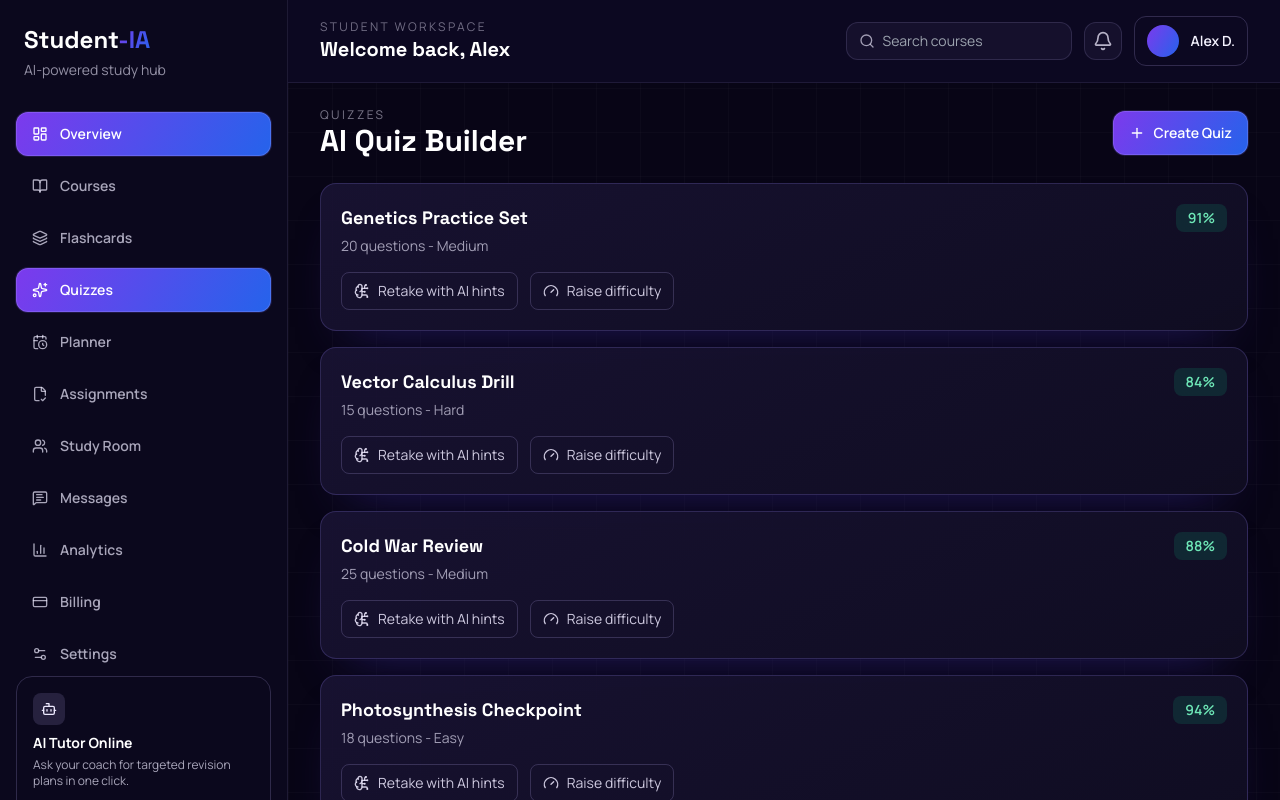
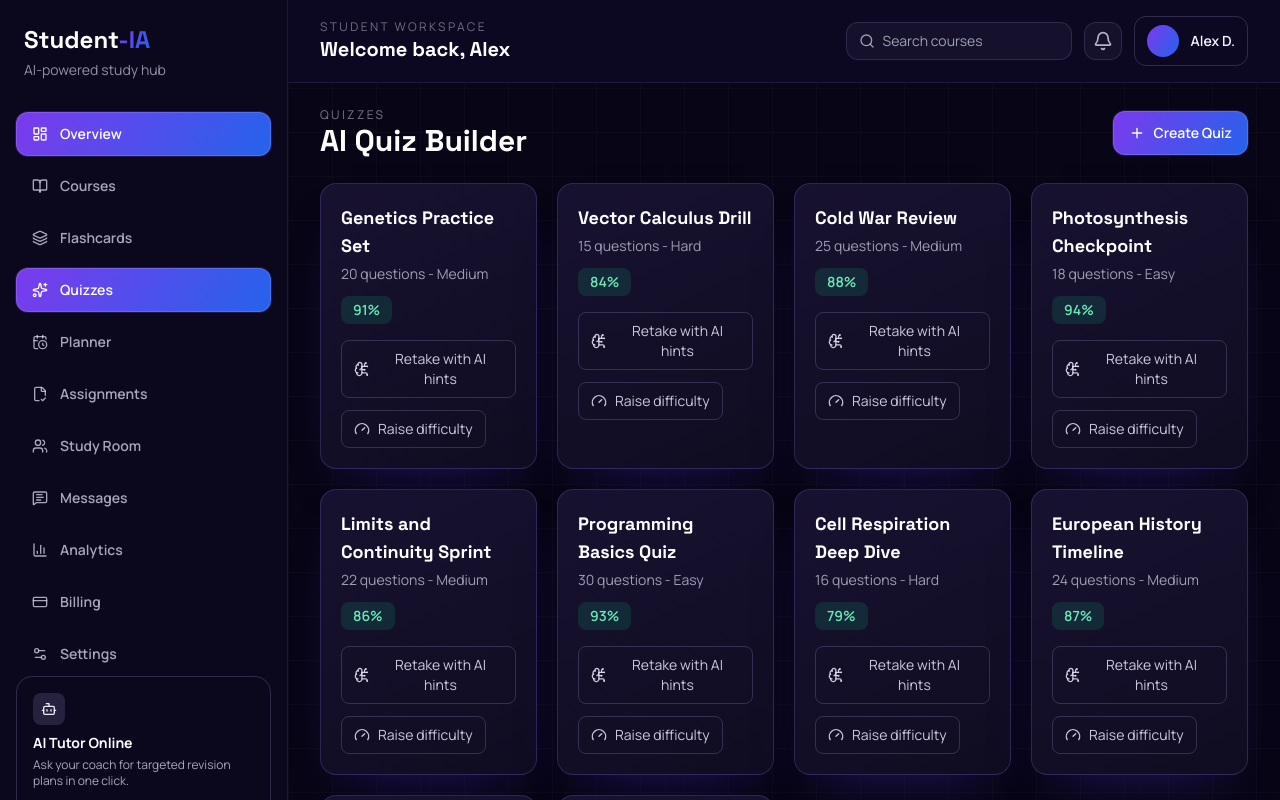
Before and after one commit to pthanksdev/Student_AI, a React (Vite) app: page /dashboard/quizzes in a window 1280 px wide. Shown: the top 800 px of the page. Built offline with nearby package versions, Linux system fonts and the light colour scheme.

Commit message:
updated quiz rows

```diff
--- a/src/pages/QuizzesPage.tsx
+++ b/src/pages/QuizzesPage.tsx
@@ -21,7 +21,7 @@ export const QuizzesPage = () => {
         </button>
       </div>
 
-      <section className="space-y-4">
+      <section className="grid gap-5 md:grid-cols-2 xl:grid-cols-4">
         {quizzes.map((quiz) => (
           <article
             className="dark-card cursor-pointer rounded-2xl p-5 transition hover:border-violet-300/30"
```
